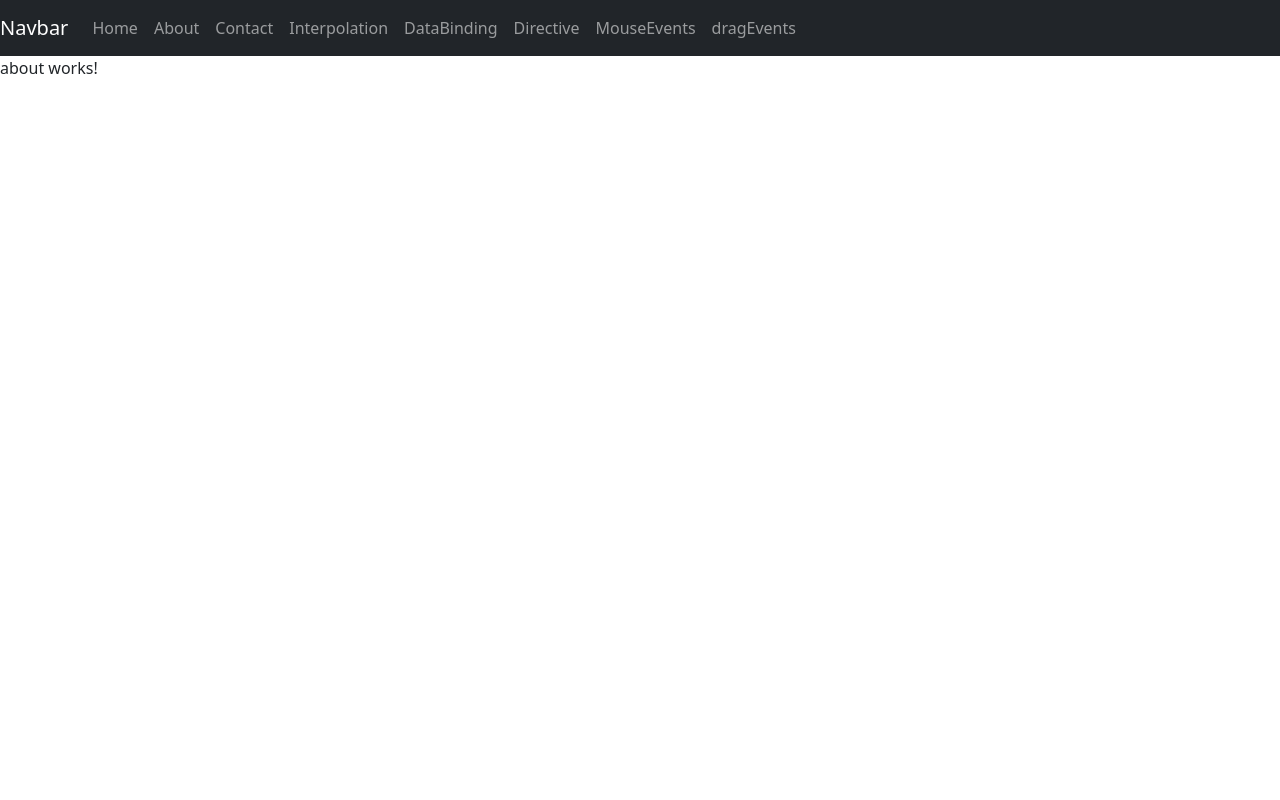
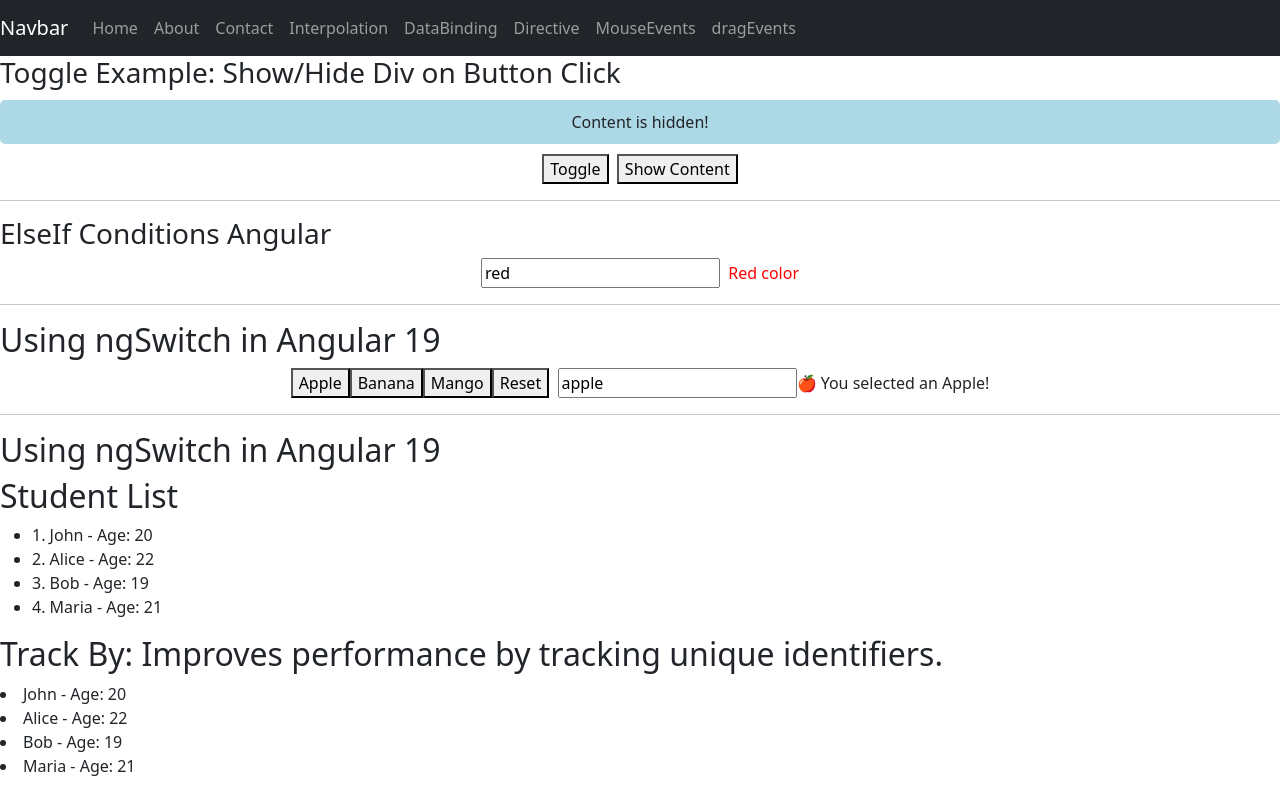
Before and after one commit to sunnysood1may/Angular19Tutorial, an Angular app: page /about in a window 1280 px wide. Built offline with nearby package versions, Linux system fonts and the light colour scheme.

Commit message:
conditional rendering

```diff
--- a/src/app/about/about.component.css
+++ b/src/app/about/about.component.css
@@ -0,0 +1,7 @@
+.box {
+  padding: 10px;
+  margin: 10px 0;
+  background-color: lightblue;
+  border-radius: 5px;
+  text-align: center;
+}
--- a/src/app/about/about.component.html
+++ b/src/app/about/about.component.html
@@ -1 +1,57 @@
-<p>about works!</p>
+<h3>Toggle Example: Show/Hide Div on Button Click</h3>
+<div *ngIf="isVisible; else elseB" class="box">This content is visible!</div>
+<ng-template #elseB>
+  <div class="box">Content is hidden!</div>
+</ng-template>
+
+<div style="text-align: center">
+  <button (click)="toggleDiv()">Toggle</button>&nbsp;
+  <button (click)="toggleDiv()">
+    {{ isVisible ? "Hide" : "Show" }} Content
+  </button>
+</div>
+<hr />
+
+<h3>ElseIf Conditions Angular</h3>
+<div style="text-align: center">
+  <input [value]="color" [(ngModel)]="color" />&nbsp; @if (color == 'red') {
+  <span style="color: red">Red color</span>
+  } @else if (color == 'yellow') {
+  <span style="color: yellow">Yellow color</span>
+  } @else if (color == 'blue') {
+  <span style="color: blue">Blue color</span>
+  } @else {
+  <span>No Color</span>
+  }
+</div>
+<hr />
+
+<h2>Using ngSwitch in Angular 19</h2>
+<div style="text-align: center">
+  <button (click)="changeFruit('apple')">Apple</button>
+  <button (click)="changeFruit('banana')">Banana</button>
+  <button (click)="changeFruit('mango')">Mango</button>
+  <button (click)="changeFruit('')">Reset</button>&nbsp;
+  <input [value]="selectedFruit" [(ngModel)]="selectedFruit" />
+
+  <ng-container [ngSwitch]="selectedFruit">
+    <span *ngSwitchCase="'apple'">🍎 You selected an Apple!</span>
+    <span *ngSwitchCase="'banana'">🍌 You selected a Banana!</span>
+    <span *ngSwitchCase="'mango'">🥭 You selected a Mango!</span>
+    <span *ngSwitchDefault>❓ No fruit selected!</span>
+  </ng-container>
+</div>
+<hr />
+
+<h2>Using ngSwitch in Angular 19</h2>
+<h2>Student List</h2>
+<ul>
+  <li *ngFor="let student of students; let i = index">
+    {{ i + 1 }}. {{ student.name }} - Age: {{ student.age }}
+  </li>
+</ul>
+
+<h2>Track By: Improves performance by tracking unique identifiers.</h2>
+<li *ngFor="let student of students; trackBy: trackByStudentId">
+  {{ student.name }} - Age: {{ student.age }}
+</li>
--- a/src/app/about/about.component.ts
+++ b/src/app/about/about.component.ts
@@ -1,11 +1,37 @@
+import { CommonModule } from '@angular/common';
 import { Component } from '@angular/core';
+import { FormsModule } from '@angular/forms';
 
 @Component({
   selector: 'app-about',
-  imports: [],
+  imports: [CommonModule, FormsModule],
   templateUrl: './about.component.html',
-  styleUrl: './about.component.css'
+  styleUrl: './about.component.css',
 })
 export class AboutComponent {
+  isVisible: boolean = false;
+  toggleDiv() {
+    this.isVisible = !this.isVisible;
+  }
+
+  color: string = 'red';
+
+  selectedFruit: string = 'apple';
+
+  changeFruit(fruit: string) {
+    this.selectedFruit = fruit;
+  }
+
+  students = [
+    { name: 'John', age: 20 },
+    { name: 'Alice', age: 22 },
+    { name: 'Bob', age: 19 },
+    { name: 'Maria', age: 21 }
+  ];
+
+  trackByStudentId(index: number, student: any): number {
+    return student.name;
+  }
+
 
 }
```
